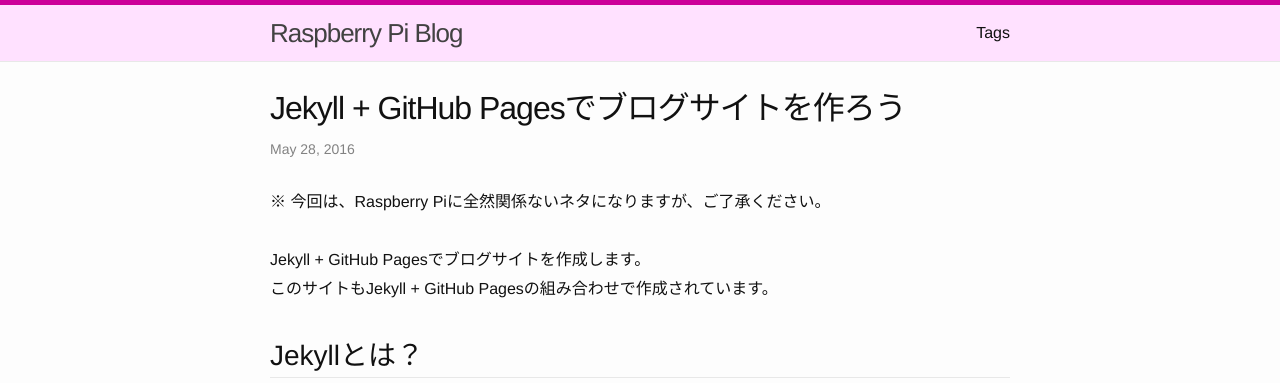
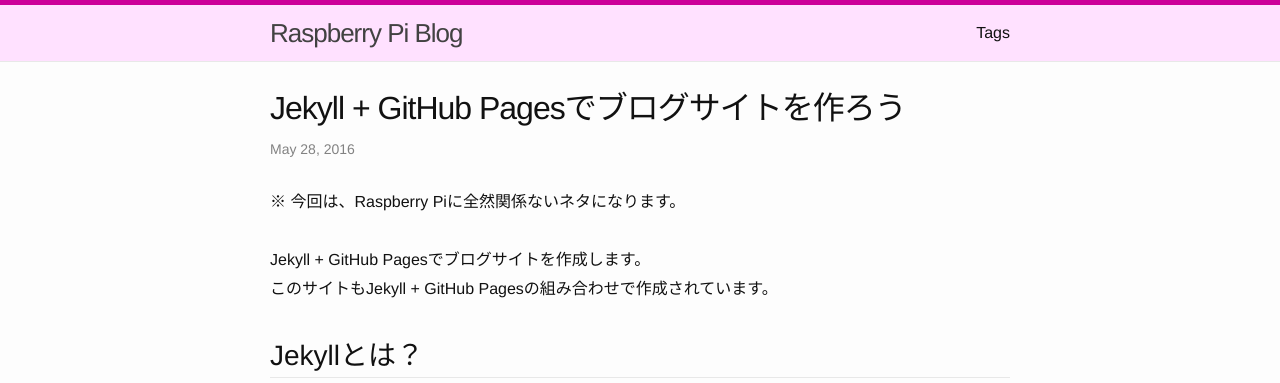
Before and after one commit to yuzuaflo/RaspiBlog, a Jekyll site: the page built from _posts/2016-05-25-jekyll-howto.md, in a window 1280 px wide and 900 px high. Shown: the top 383 px of the window. Built offline with Jekyll 4.4.1, drawn with Linux system fonts in a browser that asks for light colours.

Commit message:
commit jekyll post

```diff
--- a/_posts/2016-05-25-jekyll-howto.md
+++ b/_posts/2016-05-25-jekyll-howto.md
@@ -5,7 +5,7 @@ date:   2016-05-28 16:00:00 +0900
 categories: jekyll
 tags: [jekyll, github pages]
 ---
-※ 今回は、Raspberry Piに全然関係ないネタになりますが、ご了承ください。
+※ 今回は、Raspberry Piに全然関係ないネタになります。
 
 
 
```
Also changed, not shown: 1 other file.
